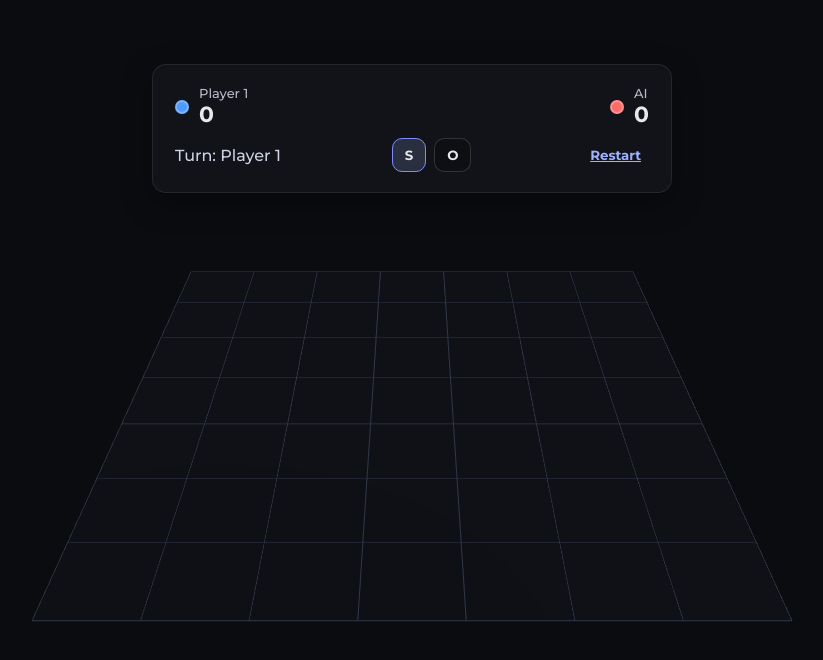
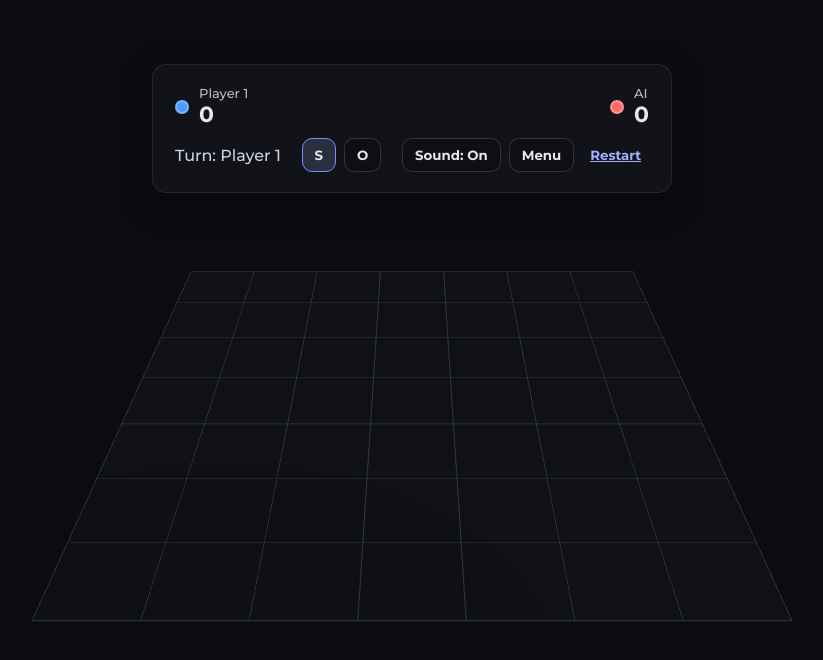
Before and after one commit to logphile/sosgame, a plain HTML site: page index.html in a window 1280 px wide. Both pictures are taken after a click on the button "Single Player". Shown: the whole page, without its empty margins (228-1051 px from the left). Drawn offline with nearby package versions, Linux system fonts and the light colour scheme; animation ran at ten frames a second.

Commit message:
added sound toggle and return to menu

```diff
--- a/index.html
+++ b/index.html
@@ -53,7 +53,11 @@
             <button id="pickS" class="chip">S</button>
             <button id="pickO" class="chip">O</button>
           </div>
-          <button id="restartBtn" class="link">Restart</button>
+          <div class="letter-picker">
+            <button id="soundBtn" class="chip" aria-pressed="true" title="Toggle sound effects">Sound: On</button>
+            <button id="menuBtn" class="chip" title="Return to main menu">Menu</button>
+            <button id="restartBtn" class="link">Restart</button>
+          </div>
         </div>
       </div>
       <div id="endgame" class="card hidden"></div>
--- a/main.js
+++ b/main.js
@@ -19,6 +19,7 @@ const State = {
   scores: { 1: 0, 2: 0 },
   remaining: GRID_SIZE * GRID_SIZE,
   gameOver: false,
+  soundOn: true,
 };
 
 // --- Three.js Setup ---
@@ -125,6 +126,8 @@ function updateHUD() {
   document.getElementById('turnLabel').textContent = State.currentPlayer === 1 ? 'Player 1' : (State.singlePlayer ? 'AI' : 'Player 2');
   document.getElementById('pickS').classList.toggle('active', State.pickLetter === 'S');
   document.getElementById('pickO').classList.toggle('active', State.pickLetter === 'O');
+  const sb = document.getElementById('soundBtn');
+  if (sb) { sb.setAttribute('aria-pressed', String(State.soundOn)); sb.textContent = `Sound: ${State.soundOn? 'On':'Off'}`; }
 }
 
 let audioCtx = null;
@@ -183,6 +186,7 @@ function beepFallback() {
 }
 
 function playScoreSound() {
+  if (!State.soundOn) return;
   const el = pacEl;
   if (el && !pacdotError) {
     // if not really ready, fallback
@@ -510,6 +514,8 @@ function setupUI() {
   bind('singleBtn', ()=> startGame(true));
   bind('vsBtn', ()=> startGame(false));
   bind('restartBtn', ()=> startGame(State.singlePlayer));
+  bind('menuBtn', ()=> startMenu());
+  bind('soundBtn', ()=> { State.soundOn = !State.soundOn; updateHUD(); });
   bind('pickS', ()=> { State.pickLetter='S'; updateHUD(); });
   bind('pickO', ()=> { State.pickLetter='O'; updateHUD(); });
 }
```
